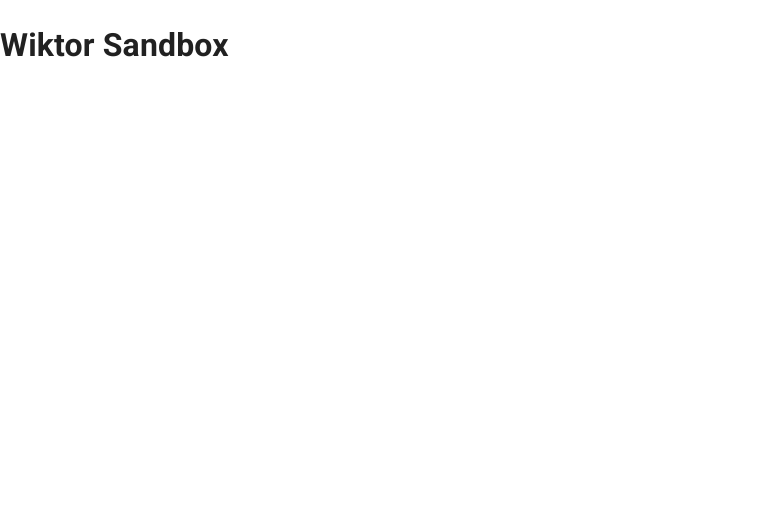
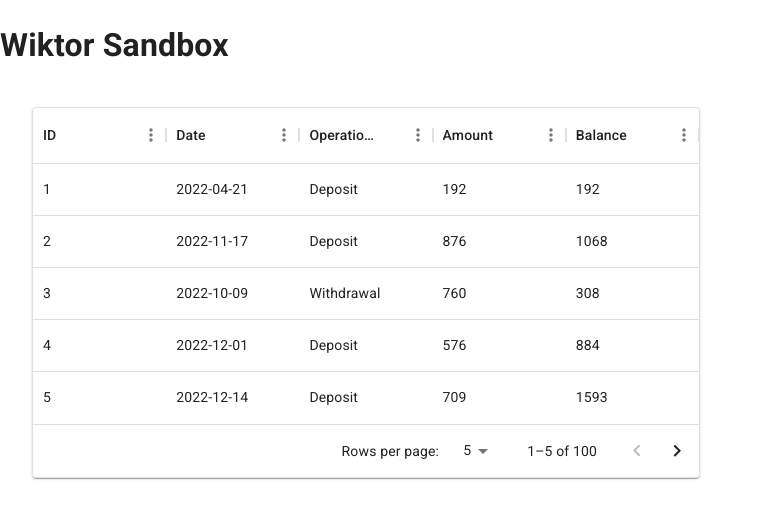
Before and after one commit to PZ-CTB/ctb-frontend, a React (Create React App) app: page /sandbox/wiktor in a window 1280 px wide. Shown: the top 518 px of the page, without its empty margins (0-764 px from the left). Built offline with nearby package versions, Linux system fonts and the light colour scheme.

Commit message:
Add table component and sample data.

```diff
--- a/package.json
+++ b/package.json
@@ -7,9 +7,10 @@
     "@fontsource/roboto": "^4.5.8",
     "@hookform/resolvers": "^2.9.11",
     "@mui/icons-material": "^5.11.11",
-    "@mui/material": "^5.11.11",
+    "@mui/material": "^5.11.13",
     "@mui/styled-engine-sc": "^5.11.11",
     "@mui/x-date-pickers": "^6.0.3",
+    "@mui/x-data-grid": "^6.0.2",
     "axios": "^1.3.4",
     "dayjs": "^1.11.7",
     "eslint-import-resolver-typescript": "^3.5.3",
--- /dev/null
+++ b/src/sandbox/wiktor/HistoryTable.tsx
@@ -0,0 +1,57 @@
+import Paper from '@mui/material/Paper';
+import { DataGrid, GridColDef } from '@mui/x-data-grid';
+import React from 'react';
+import styled from // useTheme
+'styled-components';
+
+import { HistoryTableData } from './sampleHistoryTableData';
+
+const Container = styled.div`
+  max-width: 700px;
+  padding: 1rem;
+  margin: 1rem;
+`;
+
+type TableProps = {
+  data: HistoryTableData[];
+};
+
+const Table: React.FC<TableProps> = (props) => {
+  //   const classes = useStyles();
+
+  const columns: GridColDef[] = [
+    { field: 'id', headerName: 'ID', width: 30, flex: 1 },
+    { field: 'date', headerName: 'Date', width: 100, flex: 1 },
+    {
+      field: 'operationType',
+      headerName: 'Operation Type',
+      width: 150,
+      flex: 1,
+    },
+    { field: 'amount', headerName: 'Amount', width: 100, flex: 1 },
+    { field: 'balance', headerName: 'Balance', width: 100, flex: 1 },
+  ];
+
+  return (
+    <Container>
+      <Paper sx={{ height: '100%', width: '100%' }}>
+        <DataGrid
+          columns={columns}
+          rows={props.data}
+          initialState={{
+            pagination: {
+              paginationModel: {
+                pageSize: 5,
+              },
+            },
+          }}
+          pageSizeOptions={[5, 10, 20, 100]}
+          //   checkboxSelection
+          autoHeight
+        />
+      </Paper>
+    </Container>
+  );
+};
+
+export default Table;
--- a/src/sandbox/wiktor/index.tsx
+++ b/src/sandbox/wiktor/index.tsx
@@ -1,9 +1,13 @@
 import React from 'react';
+
+import Table from './HistoryTable';
+import data from './sampleHistoryTableData';
 
 const WiktorSandboxPage: React.FC = () => {
   return (
     <>
       <h1>Wiktor Sandbox</h1>
+      <Table data={data} />
     </>
   );
 };
--- /dev/null
+++ b/src/sandbox/wiktor/sampleHistoryTableData.ts
@@ -0,0 +1,42 @@
+const generateData = (): HistoryTableData[] => {
+  const data = [];
+
+  for (let i = 1; i <= 100; i++) {
+    const date = new Date(
+      2022,
+      Math.floor(Math.random() * 12),
+      Math.floor(Math.random() * 28) + 1
+    )
+      .toISOString()
+      .slice(0, 10);
+    const operationType = Math.random() > 0.5 ? 'Deposit' : 'Withdrawal';
+    const amount = Math.floor(Math.random() * 1000) + 1;
+    const balance: number =
+      i === 1
+        ? amount
+        : data[i - 2].balance +
+          (operationType === 'Deposit' ? amount : -amount);
+
+    data.push({
+      id: i,
+      date,
+      operationType,
+      amount,
+      balance,
+    });
+  }
+
+  return data;
+};
+
+export type HistoryTableData = {
+  id: number;
+  date: string;
+  operationType: string;
+  amount: number;
+  balance: number;
+};
+
+const data = generateData();
+
+export default data;
--- a/tsconfig.json
+++ b/tsconfig.json
@@ -10,8 +10,8 @@
     "strict": true,
     "strictNullChecks": true,
     "forceConsistentCasingInFileNames": true,
-    "noUnusedLocals": true,
-    "noUnusedParameters": true,
+    "noUnusedLocals": false,
+    "noUnusedParameters": false,
     "noFallthroughCasesInSwitch": true,
     "module": "esnext",
     "moduleResolution": "node",
```
